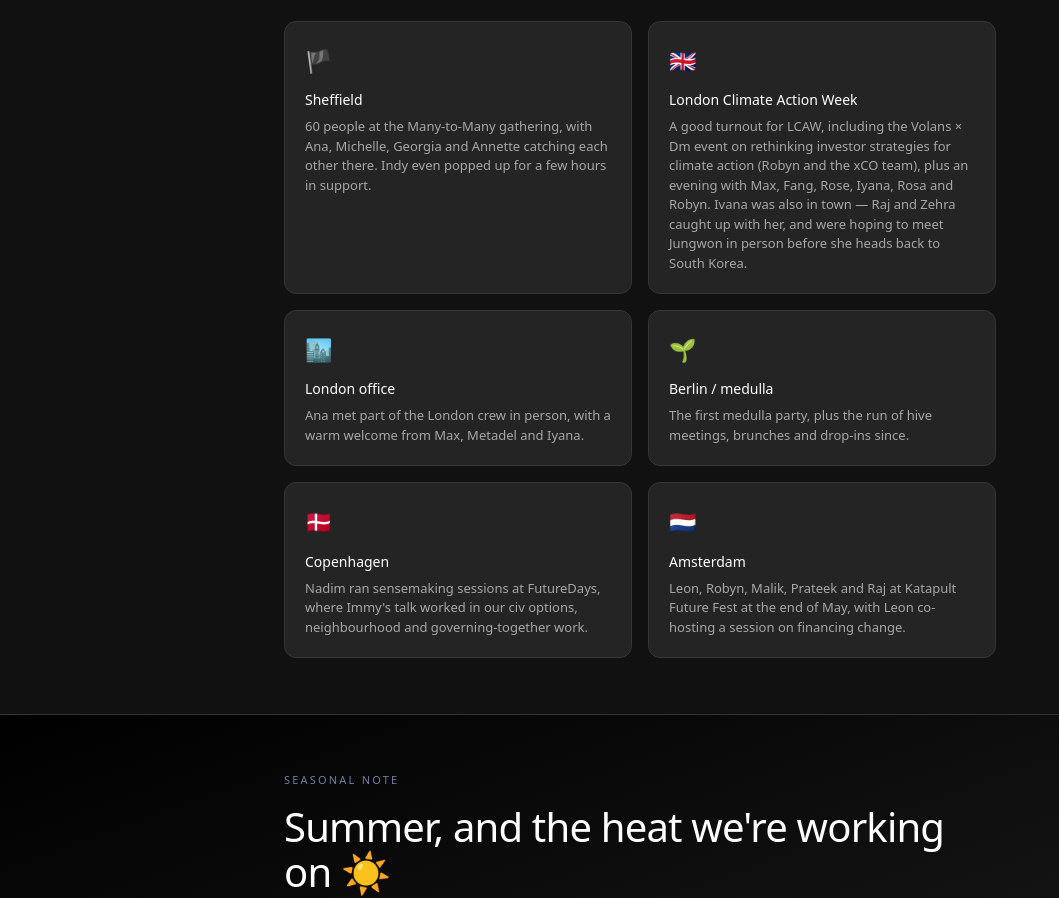
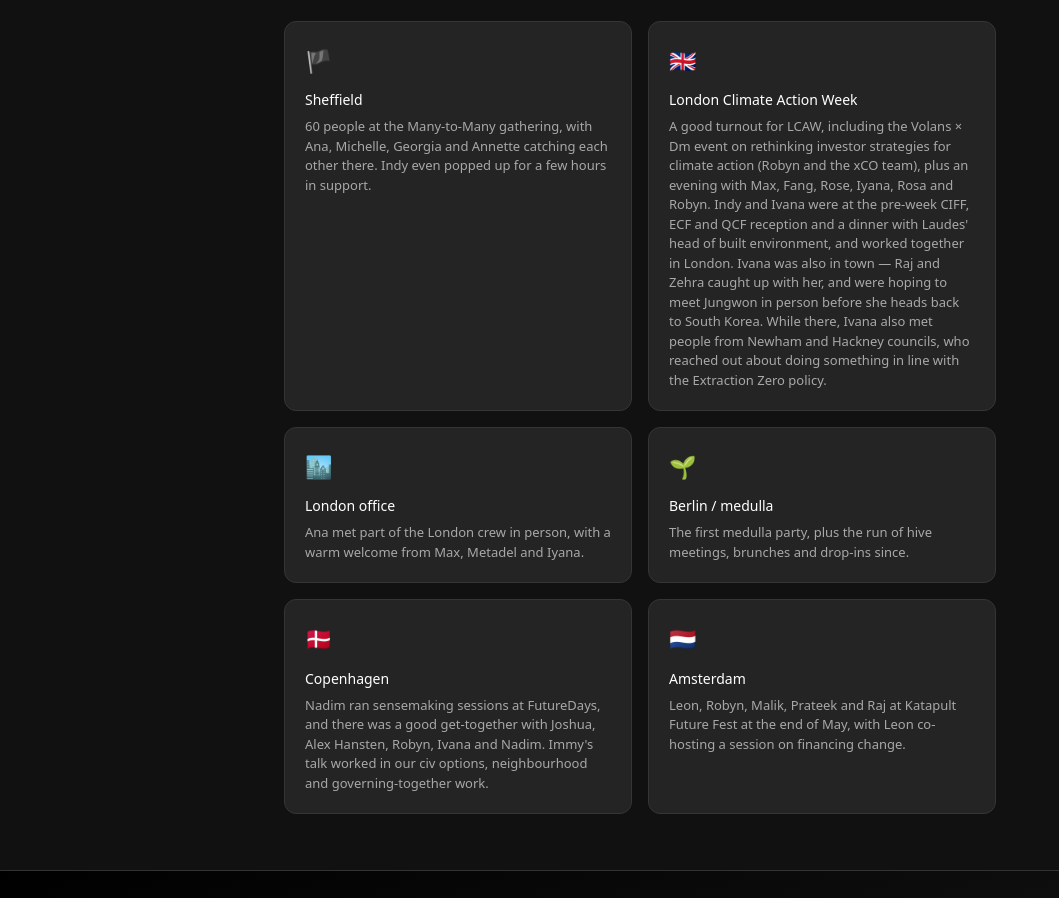
Before and after one commit to Dark-Matter-Labs/dm-newsletter, a plain HTML site: page dispatch4.html in a window 1280 px wide. Shown: the part 10289-11187 px from the top of the page, without its empty margins (0-1059 px from the left). Drawn offline with Linux system fonts and the light colour scheme; a web font is replaced by a local one.

Commit message:
add Ivana feedbeck

```diff
--- a/dispatch4.html
+++ b/dispatch4.html
@@ -579,7 +579,7 @@
       <div class="rz">
         <span class="flag">🇬🇧</span>
         <h4>London Climate Action Week</h4>
-        <p>A good turnout for LCAW, including the Volans × Dm event on rethinking investor strategies for climate action (Robyn and the xCO team), plus an evening with Max, Fang, Rose, Iyana, Rosa and Robyn. Ivana was also in town — Raj and Zehra caught up with her, and were hoping to meet Jungwon in person before she heads back to South Korea.</p>
+        <p>A good turnout for LCAW, including the Volans × Dm event on rethinking investor strategies for climate action (Robyn and the xCO team), plus an evening with Max, Fang, Rose, Iyana, Rosa and Robyn. Indy and Ivana were at the pre-week CIFF, ECF and QCF reception and a dinner with Laudes' head of built environment, and worked together in London. Ivana was also in town — Raj and Zehra caught up with her, and were hoping to meet Jungwon in person before she heads back to South Korea. While there, Ivana also met people from Newham and Hackney councils, who reached out about doing something in line with the Extraction Zero policy.</p>
       </div>
       <div class="rz">
         <span class="flag">🏙️</span>
@@ -594,7 +594,7 @@
       <div class="rz">
         <span class="flag">🇩🇰</span>
         <h4>Copenhagen</h4>
-        <p>Nadim ran sensemaking sessions at FutureDays, where Immy's talk worked in our civ options, neighbourhood and governing-together work.</p>
+        <p>Nadim ran sensemaking sessions at FutureDays, and there was a good get-together with Joshua, Alex Hansten, Robyn, Ivana and Nadim. Immy's talk worked in our civ options, neighbourhood and governing-together work.</p>
       </div>
       <div class="rz">
         <span class="flag">🇳🇱</span>
```
